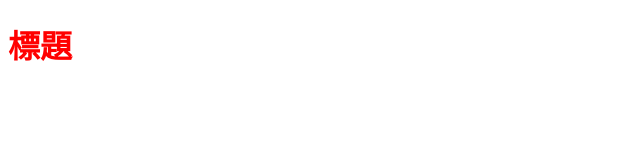
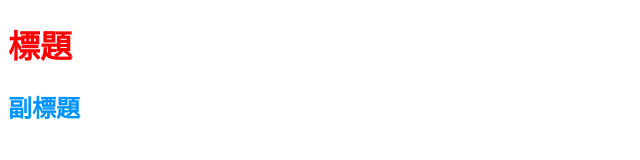
Before and after one commit to wamilian/Git_test_01, a plain HTML site: page Index.html in a window 1280 px wide. Shown: the whole page, without its empty margins (0-640 px from the left). Drawn offline with Linux system fonts and the light colour scheme.

Commit message:
新增H2

```diff
--- a/CSS/All.css
+++ b/CSS/All.css
@@ -6,3 +6,6 @@ body
 h1{
     color: #ff0000;
 }
+h2{
+    color: #0094ff;
+}
--- a/Index.html
+++ b/Index.html
@@ -9,5 +9,6 @@
 
 <body>
     <h1>標題</h1>
+    <h2>副標題</h2>
 </body>
 </html>
```
